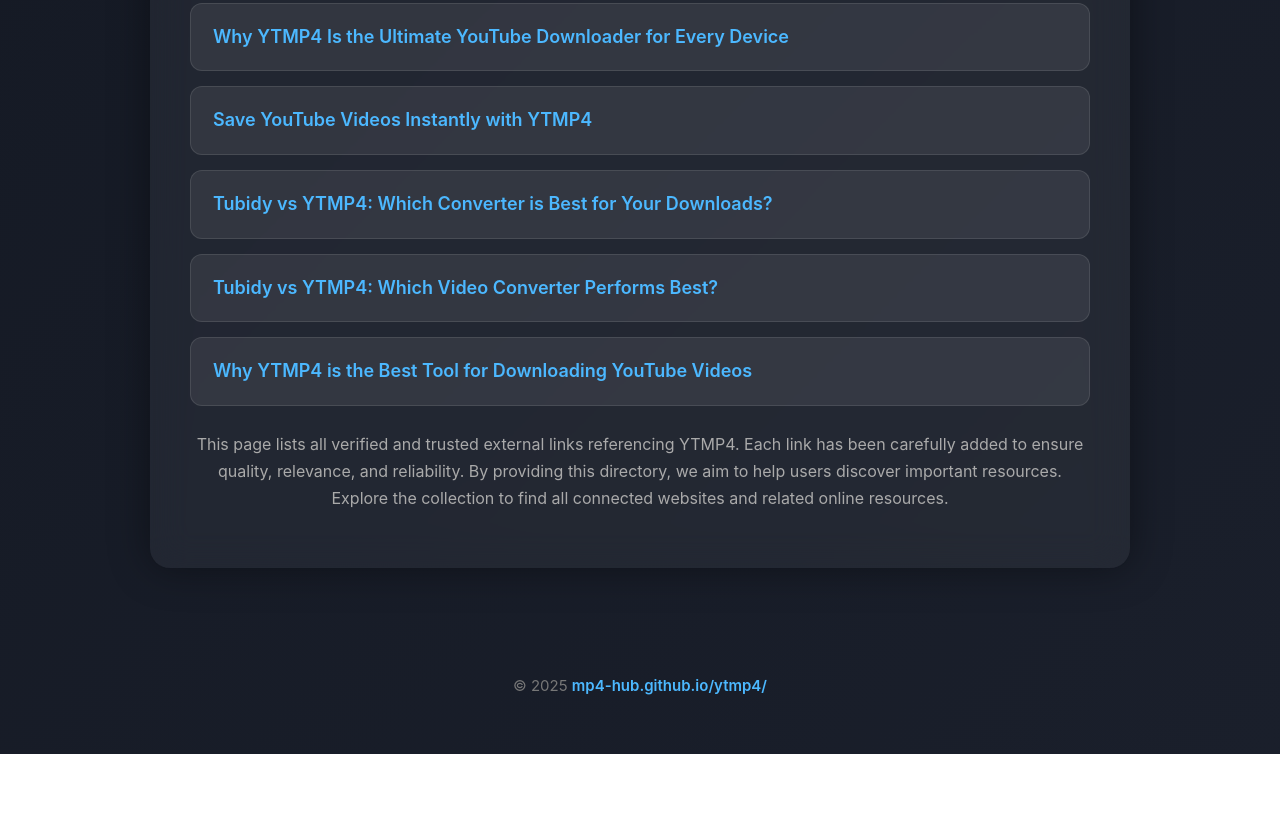
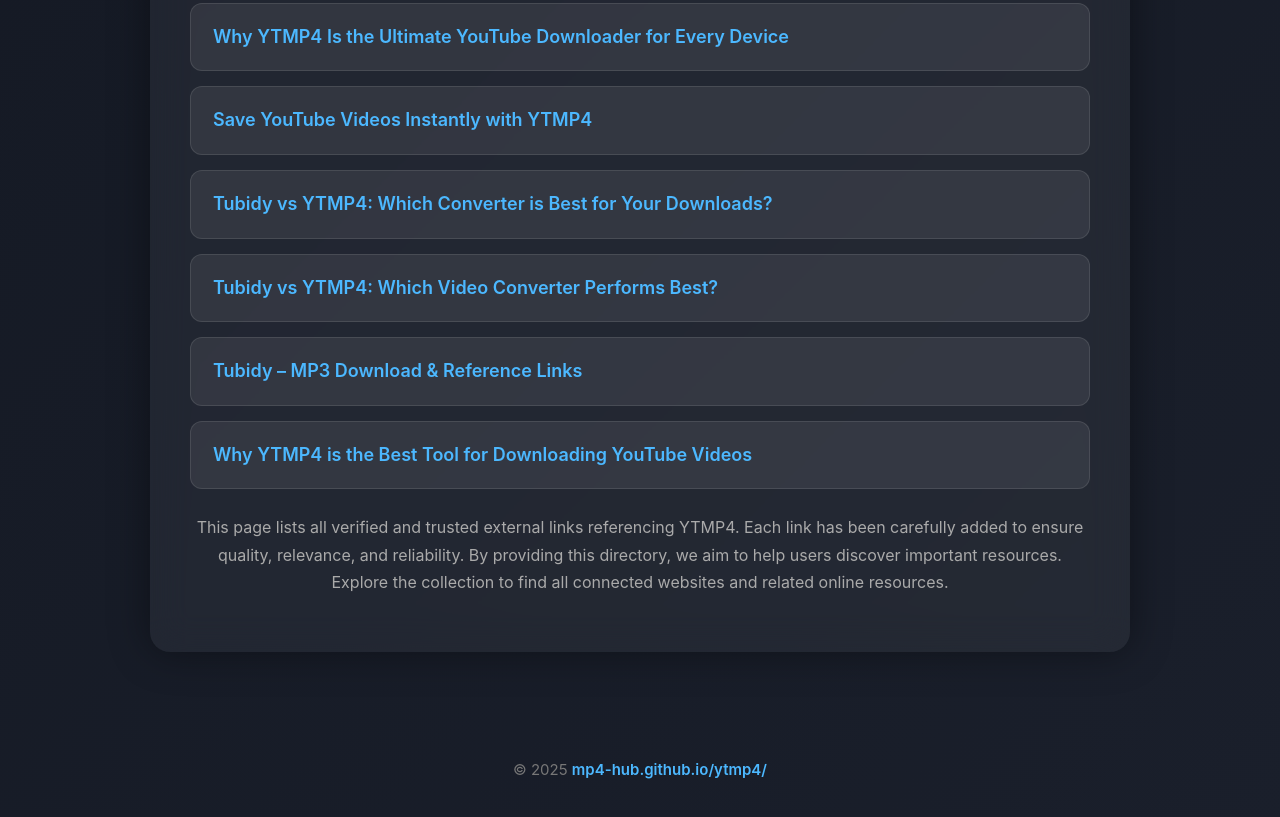
Before and after one commit to mp4-hub/ytmp4, a plain HTML site: page index.html in a window 1280 px wide. Shown: the part 5611-6428 px from the top of the page. Before the commit the page ends 6365 px from the top, so only its background shows below. Drawn offline with Linux system fonts and the light colour scheme.

Commit message:
Update index.html

```diff
--- a/index.html
+++ b/index.html
@@ -263,6 +263,7 @@ Best YouTube to MP4 Converter Tools for Free
 <li><a href="https://globbook.com/blogs/42255/Tubidy-vs-YTMP4-Which-Converter-is-Best-for-Your-Downloads" target="_blank">Tubidy vs YTMP4: Which Converter is Best for Your Downloads?</a></li>
 <li><a href="https://www.smart-article.com/tubidy-vs-ytmp4-which-video-converter-performs-best-2/" target="_blank">Tubidy vs YTMP4: Which Video Converter Performs Best?
 </a></li>
+<li><a href="https://mp4-hub.github.io/tubidy/">Tubidy – MP3 Download & Reference Links</a></li>
 <li><a href="https://ezinearticleblog.com/why-ytmp4-is-the-best-tool-for-downloading-youtube-videos/" target="_blank">Why YTMP4 is the Best Tool for Downloading YouTube Videos</a></li>
     </ul>
 
```
